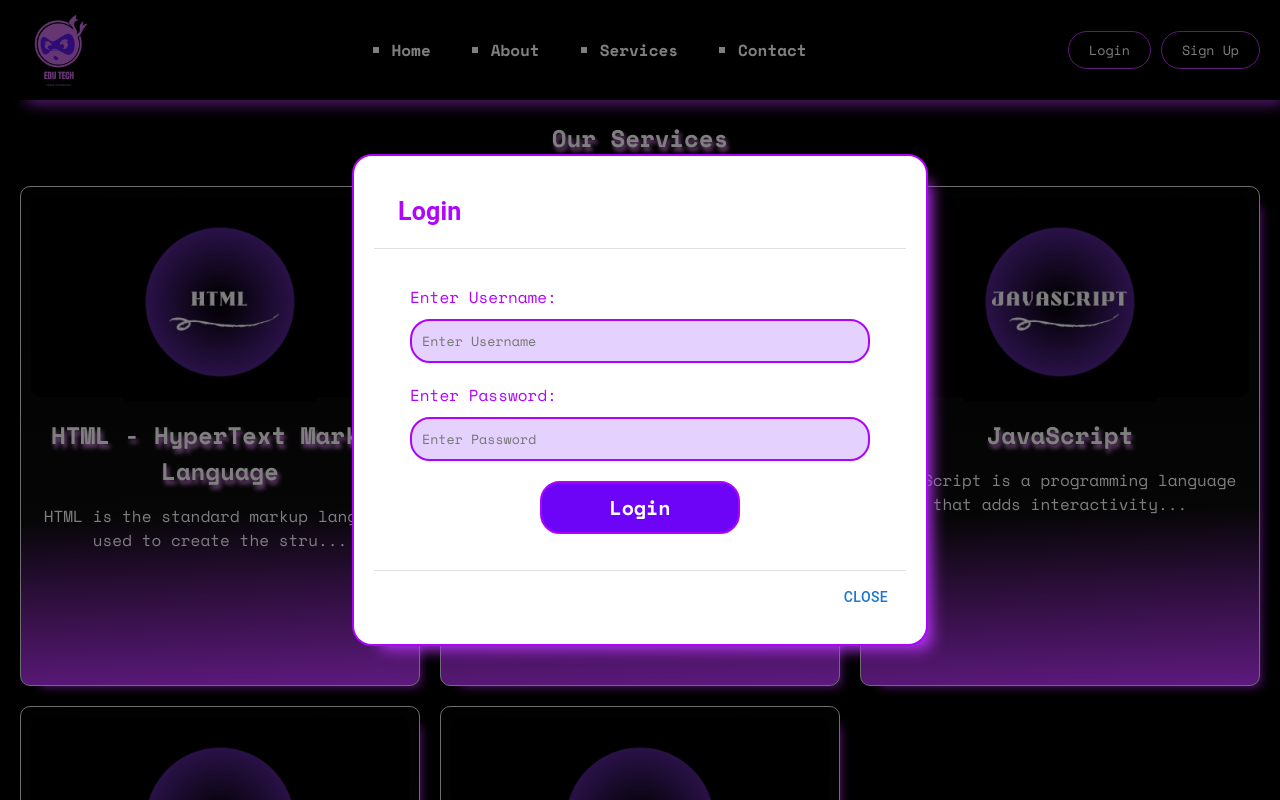
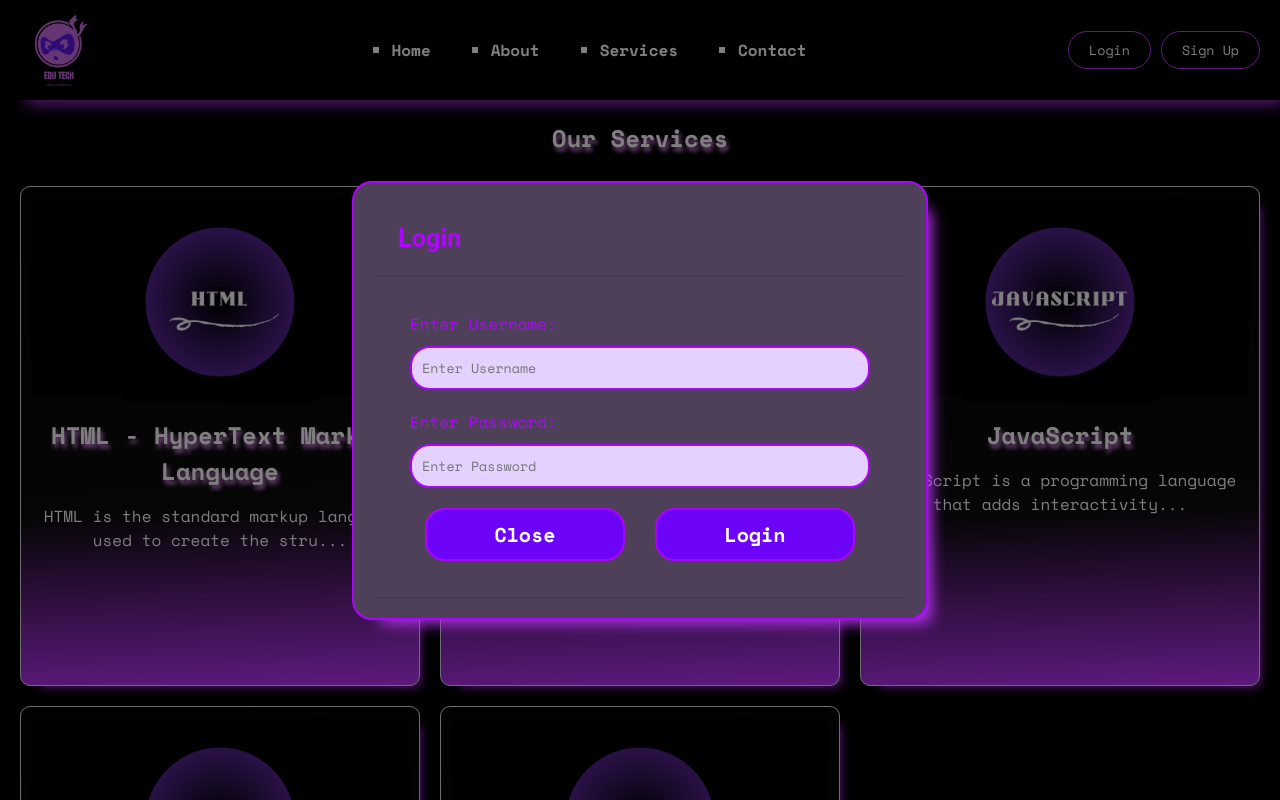
Before and after one commit to ArthiGit18/Html-Css-Js-, a React (Create React App) app: page /service in a window 1280 px wide. Both pictures are taken after a click on the button "Login". Shown: the top 800 px of the page. Built offline with nearby package versions, Linux system fonts and the light colour scheme.

Commit message:
edited nav dialog

```diff
--- a/src/Pages/HomePage/Nav.js
+++ b/src/Pages/HomePage/Nav.js
@@ -238,16 +238,14 @@ const Nav = () => {
                             value={loginData.password}
                             onChange={handleLoginChange}
                         />
+                        <div className='form_actions'>
+                            <button onClick={closeLogin}>Close</button>
                             <button type="submit" disabled={loadingLogin}>
                                 {loadingLogin ? <CircularProgress size={20} color="inherit" /> : 'Login'}
-
                             </button>
-
+                        </div>
                     </form>
                 </DialogContent>
-                <DialogActions>
-                    <Button onClick={closeLogin}>Close</Button>
-                </DialogActions>
             </BootstrapDialog>
 
             {/* Sign Up Dialog */}
@@ -284,15 +282,15 @@ const Nav = () => {
                             value={signupData.password}
                             onChange={handleSignupChange}
                         />
+                        <div className='form_actions'>
+                            <button onClick={closeSignup}>Close</button>
                             <button type="submit" disabled={loadingSignup}>
                                 {loadingSignup ? 'Signing up...' : 'Sign Up'}
                             </button>
+                        </div>
 
                     </form>
                 </DialogContent>
-                <DialogActions>
-                    <Button onClick={closeSignup}>Close</Button>
-                </DialogActions>
             </BootstrapDialog>
         </div>
     );
--- a/src/Pages/HomePage/Service.js
+++ b/src/Pages/HomePage/Service.js
@@ -1,13 +1,12 @@
-import React, {useRef, useEffect} from 'react'
-import Nav from './Nav'
-import Footer from './Footer'
-import { NavLink } from 'react-router-dom';
+import React, { useRef, useEffect } from 'react';
+import Nav from './Nav';
+import Footer from './Footer';
+import { useNavigate } from 'react-router-dom';
 
 const Service = () => {
-
     const MAX_LENGTH = 60;
-
     const faqContainerRef = useRef(null);
+    const navigate = useNavigate();
 
     useEffect(() => {
         const paragraphs = faqContainerRef.current.querySelectorAll('p');
@@ -17,72 +16,82 @@ const Service = () => {
             }
         });
     }, []);
+
+    const handleCardClick = (path) => {
+        const user = localStorage.getItem("user");
+        if (user) {
+            navigate(path);
+        } else {
+            alert("Please login or sign up to continue");
+            // Optionally, scroll to top or open a login modal
+            window.scrollTo({ top: 0, behavior: 'smooth' });
+        }
+    };
+
     return (
         <>
             <Nav />
             <div className='service_wrapper'>
-
                 <div className='container'>
                     <h2>Our Services</h2>
-                    <div className='cards'  ref={faqContainerRef}>
-                        <div className='card'>
-                            <NavLink to="/html-tags"><div className='card_img'>
-                                <img src=' ./assets/icons/html/1.png' alt='Service Icon' />
-                            </div></NavLink>
+                    <div className='cards' ref={faqContainerRef}>
+
+                        <div className='card' onClick={() => handleCardClick("/html-tags")}>
+                            <div className='card_img'>
+                                <img src='./assets/icons/html/1.png' alt='HTML Icon' />
+                            </div>
                             <h2>HTML - HyperText Markup Language</h2>
                             <p>
                                 HTML is the standard markup language used to create the structure of web pages. It defines elements like headings, paragraphs, images, and links.
                             </p>
                         </div>
-                        <div className='card'>
-                            <NavLink to="/css-tags"><div className='card_img'>
-                                <img src=' ./assets/icons/html/2.png' alt='Service Icon' />
-                            </div></NavLink>
+
+                        <div className='card' onClick={() => handleCardClick("/css-tags")}>
+                            <div className='card_img'>
+                                <img src='./assets/icons/html/2.png' alt='CSS Icon' />
+                            </div>
                             <h2>CSS - Cascading Style Sheets</h2>
                             <p>
                                 CSS is used to style and layout web pages — for example, to change fonts, colors, spacing, and responsiveness.
                             </p>
                         </div>
-                        <div className='card'>
-                            <NavLink to="/javascript-elements-functions">
-                                <div className='card_img'>
-                                    <img src=' ./assets/icons/html/3.png' alt='Service Icon' />
-                                </div>
-                            </NavLink>
+
+                        <div className='card' onClick={() => handleCardClick("/javascript-elements-functions")}>
+                            <div className='card_img'>
+                                <img src='./assets/icons/html/3.png' alt='JavaScript Icon' />
+                            </div>
                             <h2>JavaScript</h2>
                             <p>
                                 JavaScript is a programming language that adds interactivity to websites, such as form validations, button clicks, animations, and dynamic content.
                             </p>
                         </div>
-                        <div className='card'>
-                            <NavLink to="/important-Faqs">
-                                <div className='card_img'>
-                                    <img src=' ./assets/icons/html/5.png' alt='Service Icon' />
-                                </div>
-                            </NavLink>
+
+                        <div className='card' onClick={() => handleCardClick("/important-Faqs")}>
+                            <div className='card_img'>
+                                <img src='./assets/icons/html/5.png' alt='FAQs Icon' />
+                            </div>
                             <h2>FAQs</h2>
                             <p>
                                 Important FAQs for HTML, CSS, JAVASCRIPT, React JS
                             </p>
                         </div>
-                        <div className='card'>
-                            <NavLink to="/number-programming">
-                                <div className='card_img'>
-                                    <img src='./assets/icons/html/6.png' alt='Service Icon' />
-                                </div>
-                            </NavLink>
+
+                        <div className='card' onClick={() => handleCardClick("/number-programming")}>
+                            <div className='card_img'>
+                                <img src='./assets/icons/html/6.png' alt='Number Programming Icon' />
+                            </div>
                             <h2>Number Programming</h2>
                             <p>
-                                Important Concepts on Number Programming fro Javascript and Java
+                                Important Concepts on Number Programming for Javascript and Java
                             </p>
                         </div>
+
                     </div>
                 </div>
-
             </div>
             <Footer />
         </>
-    )
-}
+    );
+};
 
-export default Service
+export default Service;
--- a/src/index.scss
+++ b/src/index.scss
@@ -151,8 +151,6 @@
         }
     }
 }
-
-
 
 .banner_wrapper {
     background-image: url("../public/assets/banner/2.jpg");
@@ -925,8 +923,11 @@
     padding: 20px;
     box-shadow: #bd34fe 15px 15px 15px -12px !important;
     color: #b005ff !important;
-    // background-color: #333 !important;
+    background-color: #4f4059 !important;
 
+    form{
+        background-color: #4f4059 !important;
+    }
     .dialog_title {
         font-weight: 700;
         text-shadow: none;
@@ -960,13 +961,14 @@
             color: #0a0a23;
         }
     }
+
+    .form_actions{
+        display: flex;
+        justify-content: space-between;
+        width: 100%;
+    }
 }
 
-// Logout_btn
-// .Logout_btn:hover{
-//     background-color: lightcoral !important;
-//     color: white;
-// }
 
 .box {
     background-color: #e0f7fa;
```
Lines whose indentation alone changed are shown as unchanged.
